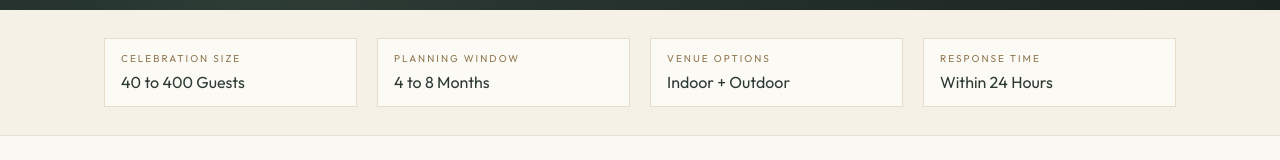
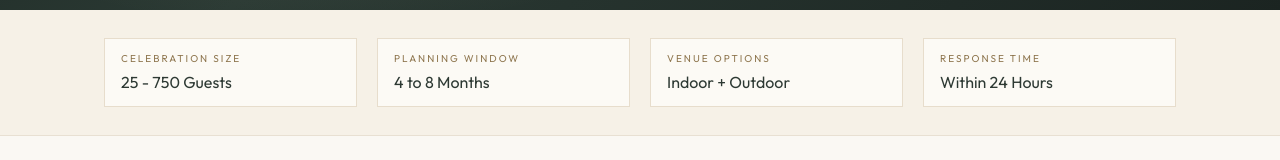
Before and after one commit to oliviaalleppey/main, a Next.js app: page /wedding in a window 1280 px wide. Shown: the part 522-682 px from the top of the page. Built offline with nearby package versions, Linux system fonts and the light colour scheme; no server answers.

Commit message:
Update celebration size to 25 - 750 Guests

```diff
--- a/app/wedding/page.tsx
+++ b/app/wedding/page.tsx
@@ -197,7 +197,7 @@ export default function WeddingPage() {
 
                 <section className="border-b border-[#E8E0D2] bg-[#F6F1E7]">
                     <div className="max-w-6xl mx-auto px-6 md:px-10 py-6 md:py-7 grid grid-cols-2 md:grid-cols-4 gap-5">
-                        <Fact label="Celebration Size" value="40 to 400 Guests" />
+                        <Fact label="Celebration Size" value="25 - 750 Guests" />
                         <Fact label="Planning Window" value="4 to 8 Months" />
                         <Fact label="Venue Options" value="Indoor + Outdoor" />
                         <Fact label="Response Time" value="Within 24 Hours" />
```
Lines whose indentation alone changed are shown as unchanged.
